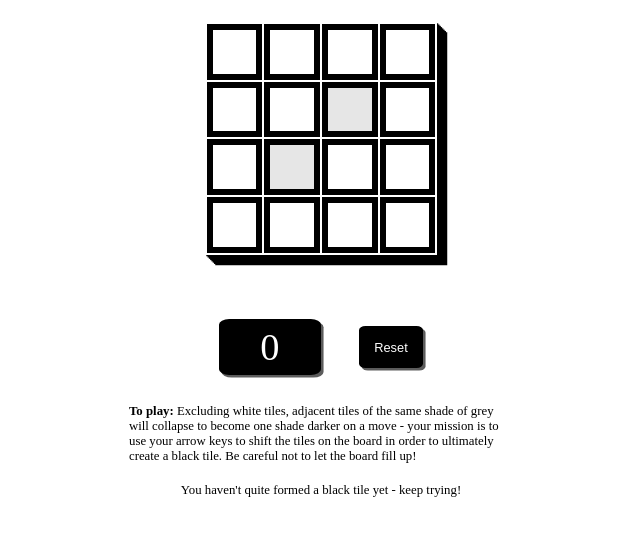
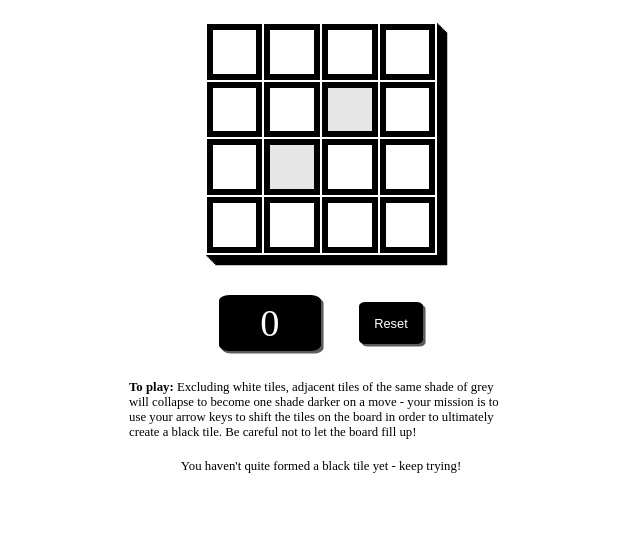
Before and after one commit to boyceby/black-and-white-and-grey, a website with bundled scripts: page index.html in a window 1280 px wide. Shown: the part 119-654 px from the top of the page, without its empty margins (319-959 px from the left). Built offline with nearby package versions, Linux system fonts and the light colour scheme.

Commit message:
Update style.css

```diff
--- a/style.css
+++ b/style.css
@@ -199,7 +199,7 @@ div.gameTable {
     display: flex;
     justify-content: space-between;
     align-items: center;
-    margin-top: 5vw;
+    margin-top: 5vmin;
 }
 
 
```
